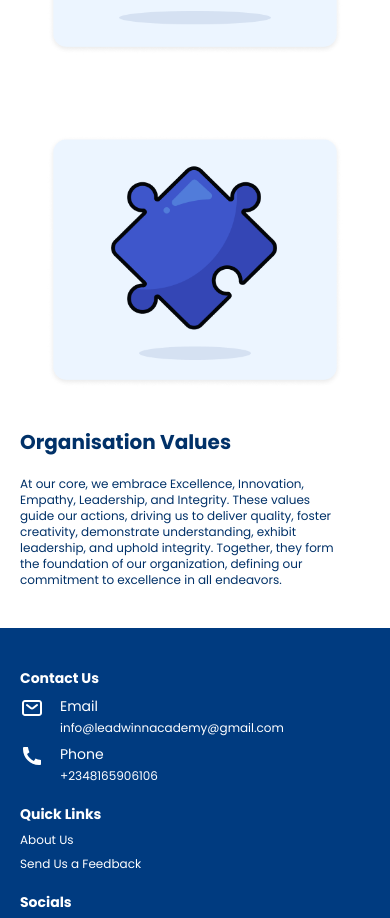
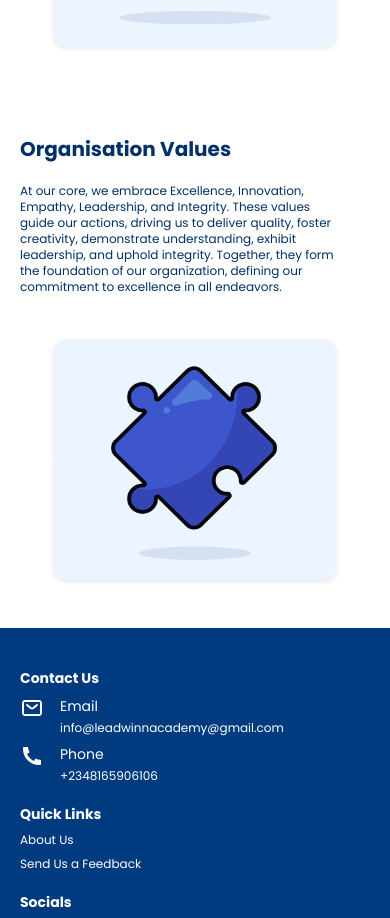
Before and after one commit to Adeleyeha-17/Leadwinn-Academy, a React (Vite) app: page /career in a window 390 px wide. Shown: the part 820-1738 px from the top of the page. Built offline with nearby package versions, Linux system fonts and the light colour scheme; no server answers.

Commit message:
update careers

```diff
--- a/src/pages/Career.tsx
+++ b/src/pages/Career.tsx
@@ -12,7 +12,7 @@ export const Career = () => {
         Become a Crucial Part of our Educational Journey
         </h1>
 
-        <h4 className="text-xs xl:text-sm w-[20rem] sm:w-[40rem] xl:w-[50rem] text-center">
+        <h4 className="text-xs xl:text-sm w-[20rem] sm:w-[50rem] text-center">
          <p className="max-sm:mb-3 sm:mb-0.5">
          Explore exciting opportunities to mentor and guide the next generation of tech leaders at Leadwinn Academy.         </p>
         </h4>
--- a/src/sections/Careers/Careers.tsx
+++ b/src/sections/Careers/Careers.tsx
@@ -15,7 +15,7 @@ export const Careers = () => {
    </div>
 
 
-   <div className="flex max-sm:flex-col justify-center items-center gap-10 sm:px-16 mt-20">
+   <div className="flex max-sm:flex-col-reverse justify-center items-center gap-10 sm:px-16 mt-20">
    <div>
        <img src={careerBottom} className="w-[18.5rem] sm:w-[27rem]" />
      </div>
```
